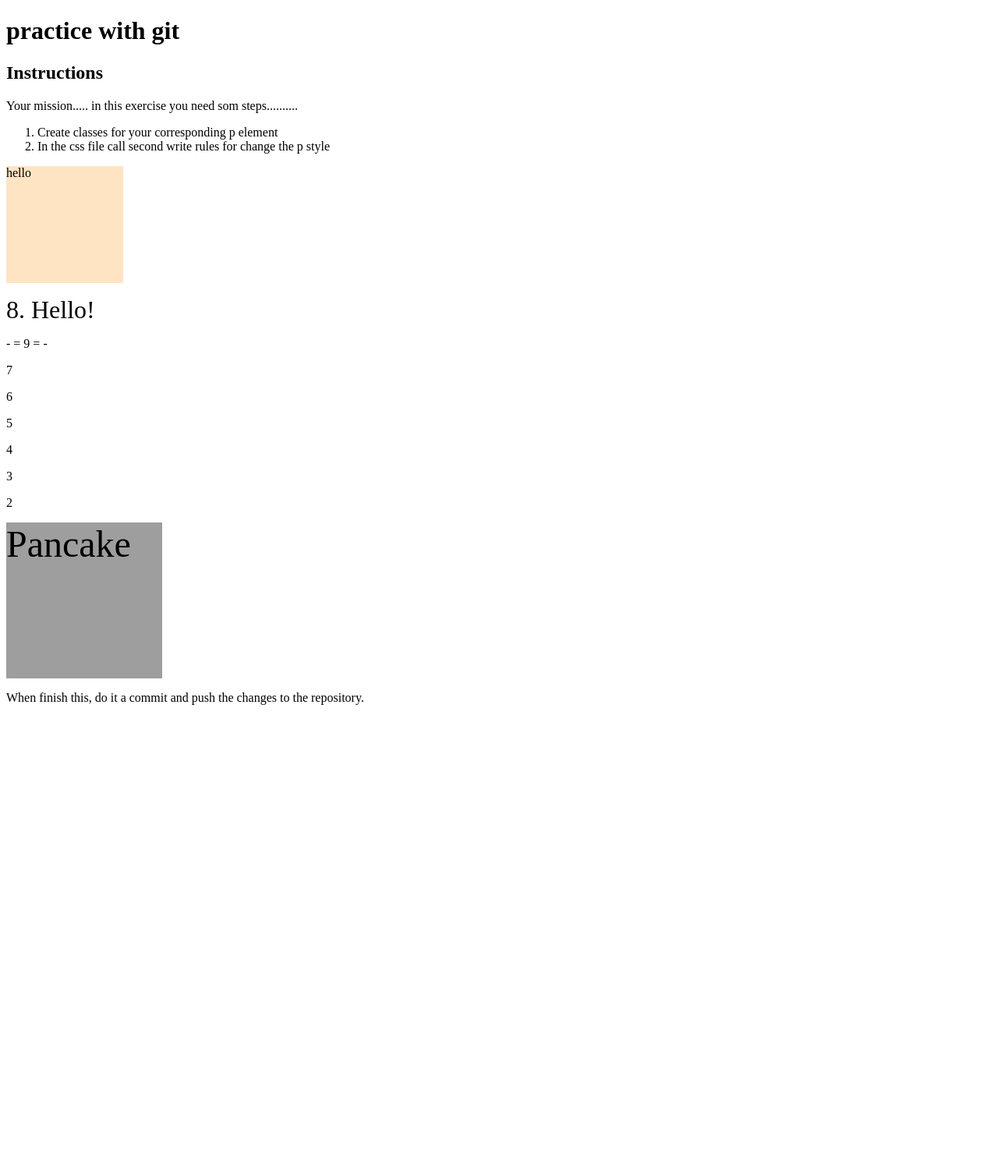
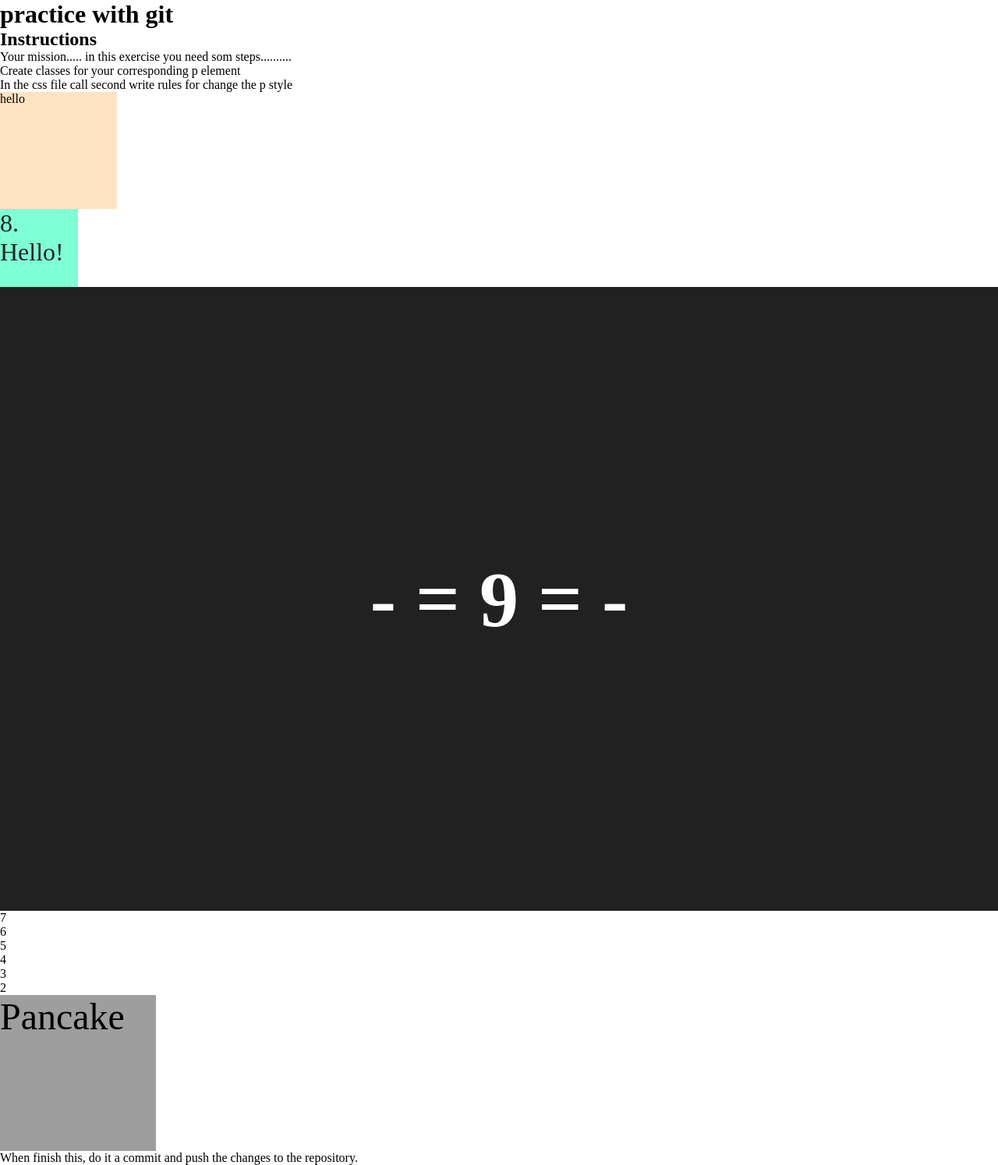
Before and after one commit to adrianeso/practicegit, a PHP site: page /second.php in a window 1280 px wide. Shown: the whole page at 78% size. Before the commit the page ends 904 px from the top, so only its background shows below. Run offline with PHP 8.4, Linux system fonts and the light colour scheme; grey boxes are pictures that could not be loaded.

Commit message:
solved problem

```diff
--- a/css/second.css
+++ b/css/second.css
@@ -1,5 +1,3 @@
-<<<<<<< HEAD
-<<<<<<< HEAD
 .eight-box{
     width: 100px;
     height: 100px;
@@ -9,7 +7,6 @@
 .span-boxes{
     font-size: 2em;
 }
-=======
 .nine{
     display: flex;
     justify-content: center;
@@ -20,26 +17,17 @@
     background-color: #212121;
     height: 100vh;
 }
-
->>>>>>> 34e5a788781dc60ae75b4ce8f1d991d297c96152
 *{
     margin: 0;
     padding: 0;
     box-sizing: border-box;
 }
 
-
 .ten-box{
     width: 150px;
     height: 150px;
     background: bisque;
 }
-
-.span-box{
->>>>>>> d81b987204f116281ddf4d6cddf5006f8d41a70a
-    font-size: 2em;
-}
-
 .pancakes {
     width: 200px;
     height: 200px;
```
